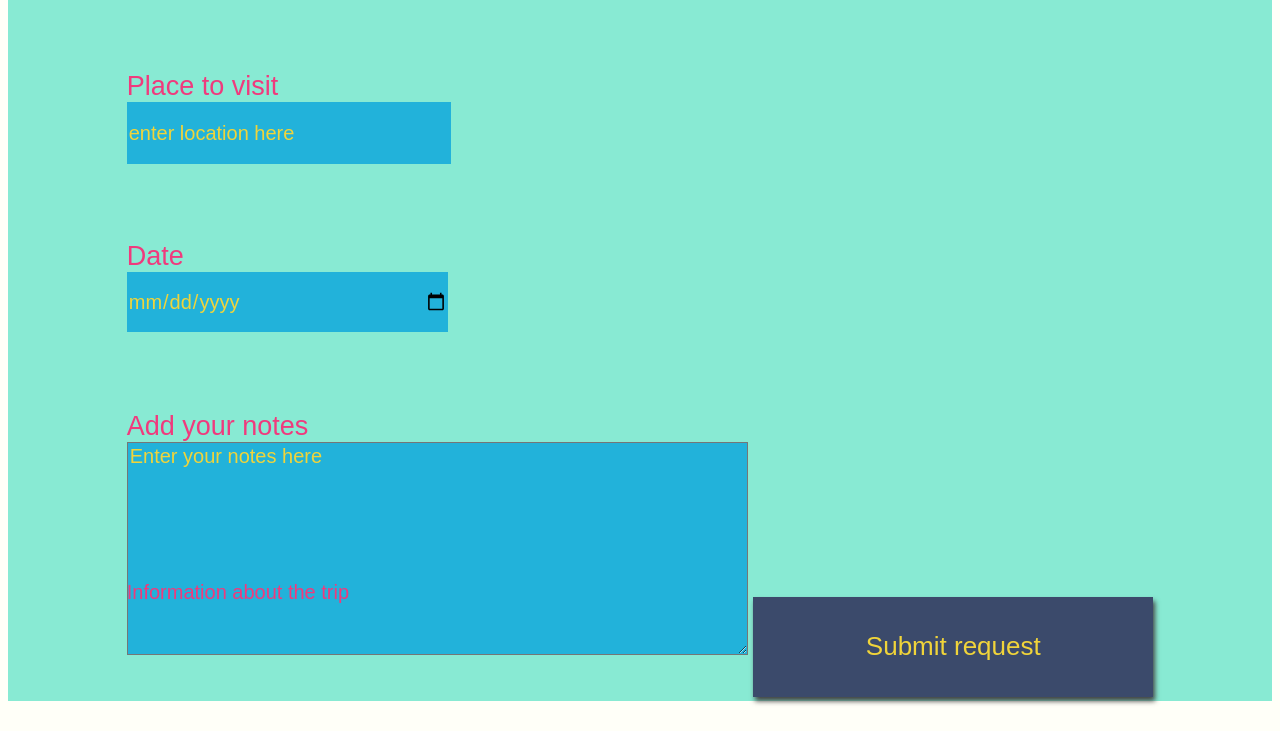
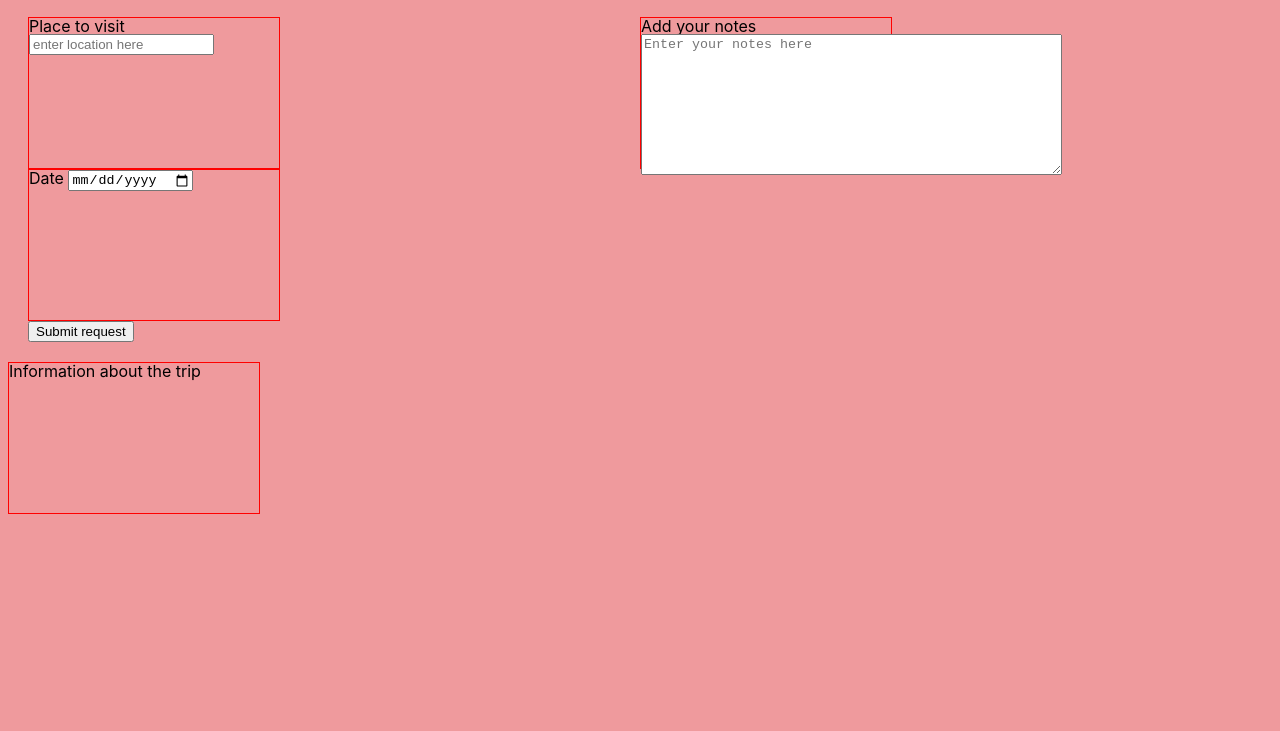
Before and after one commit to basto13/Capstone-project-Udacity, a website built with webpack: page src/client/view/index.html in a window 1280 px wide. Shown: the part 107-838 px from the top of the page. After the commit the page ends 800 px from the top, so only its background shows below. Built offline with nearby package versions, Linux system fonts and the light colour scheme; a web font is replaced by a local one.

Commit message:
update css (added grids)

```diff
--- a/src/client/index.js
+++ b/src/client/index.js
@@ -1,6 +1,7 @@
 import { submitAction } from './js/handleSubmit'
 import './style/style.scss'
 import './style/fonts.scss'
+import './style/base.scss'
 
 //add event listener (click on button)
 document.getElementById('submit').addEventListener('click', submitAction);
--- /dev/null
+++ b/src/client/style/base.scss
@@ -0,0 +1,71 @@
+body {
+    background: #ef9a9d;
+    line-height: 1;
+    font-family: -apple-system, BlinkMacSystemFont, sans-serif;
+}
+
+.app {
+    display: grid;
+    grid-template-rows: auto;
+    grid-template-areas:
+    "top"
+    "middle"
+    "bottom";
+    background: #ef9a9d;
+
+    // @media only screen and (max-width: 600px) {
+    //     margin: 0;
+    //     flex-direction: column;
+    // }
+
+    // @media (min-width: 1200px) {
+    //     max-width: 1000px;
+    //     margin: auto;
+    // }
+}
+
+.headline{
+    display: flex;
+    grid-area: top;
+    // display: block;
+    text-align: center;
+    font-size: 2em;
+    padding: 1em 1em;
+    color: #212122;
+    font-weight: bold;
+    text-transform: uppercase;
+    justify-content: center;
+}
+
+.inputHolder{
+    display: grid;
+    grid-area: middle;
+    padding: 20px;
+    grid-template-columns: 2fr 2fr;
+    grid-template-rows: 1fr 1fr;
+    grid-template-areas:
+    "location notes"
+    "date notes";
+}
+
+#holderLocation{
+    grid-area: location;
+}
+#holderDate{
+    grid-area: date;
+}
+#holderNotes{
+    grid-area: notes;
+}
+
+.holder{
+    // display: flex;
+    width: 250px;
+    height: 150px;
+    border: 1px solid red;
+}
+
+.resultHolder{
+    display: flex;
+    grid-area: bottom;
+}
--- a/src/client/style/style.scss
+++ b/src/client/style/style.scss
@@ -1,123 +1,86 @@
-body{
-    display: flex;
-    justify-content: center;
-    flex-direction: column;
-    background: #fffff8;
-    font-family: -apple-system, BlinkMacSystemFont, sans-serif;
 
-}
+// #entryHolder{
 
-// body {
-//     display: flex;
-//     justify-content: center;
-//     flex-direction: column;
-//     min-height: 100vh;
-//     // background: center / cover no-repeat url(../img/bgimg.jpg) fixed;
 // }
 
-#app{
-    display: grid;
-    grid-auto-rows: minmax(150px, auto);
-    /* grid-template-columns:  */
-    height:100vh;
-    background: #88ead3;
-    color: #f03a7d;
-    justify-content: center;
-    grid-gap: 1em;
-    font-size: 20px;
-    font-family: 'Oswald', sans-serif;
-}
+// #date{
 
-.holder{
+// }
 
-}
+// #temp{
 
-.entry{
-    background: rgba(59, 74, 107, .4);
-}
+// }
 
-#entryHolder{
+// #content{
 
-}
+// }
 
-#date{
+// .headline {
 
-}
+// }
+// .title{
 
-#temp{
+// }
 
-}
+// /*  Basic Styling To Override Default For Basic HTML Elements */
+// label{
+//     display:block;
+//     font-size: 27px;
+// }
 
-#content{
+// input{
+//     display:block;
+//     height: 60px;
+//     width: 320px;
+//     background:#22b2da;
+//     color: #f0d43a;
+//     font-size: 20px;
+//     font-family: 'Oswald', sans-serif;
+//     border: none;
+// }
 
-}
+// button{
+//     width: 400px;
+//     height: 100px;
+//     background: #3b4a6b;
+//     color: #f0d43a;
+//     font-size: 26px;
+//     font-family: 'Oswald', sans-serif;
+//     border: none;
+//     box-shadow: 2px 4px 5px #444;
+// }
+// h1{
+//     font-size: 36px;
+// }
 
-.headline {
+// textarea{
+//     background:#22b2da;
+//     color: #f0d43a;
+//     font-size: 20px;
+//     font-family: 'Oswald', sans-serif;
+// }
+// /* Reset style for HTML element on active to have no border*/
+// input:focus,
+// select:focus,
+// textarea:focus,
+// button:focus {
+//     outline: none;
+// }
+// /* Style for Placeholder Text*/
+// ::placeholder { /* Firefox, Chrome, Opera */
+//     color: #f0d43a;
+//     font-family: 'Oswald', sans-serif;
 
-}
-.title{
+// }
 
-}
+// :-ms-input-placeholder { /* Internet Explorer 10-11 */
+//     color: #f0d43a;
+//     font-family: 'Oswald', sans-serif;
 
-/*  Basic Styling To Override Default For Basic HTML Elements */
-label{
-    display:block;
-    font-size: 27px;
-}
+// }
 
-input{
-    display:block;
-    height: 60px;
-    width: 320px;
-    background:#22b2da;
-    color: #f0d43a;
-    font-size: 20px;
-    font-family: 'Oswald', sans-serif;
-    border: none;
-}
+// ::-ms-input-placeholder { /* Microsoft Edge */
+//     color: #f0d43a;
+//     font-family: 'Oswald', sans-serif;
 
-button{
-    width: 400px;
-    height: 100px;
-    background: #3b4a6b;
-    color: #f0d43a;
-    font-size: 26px;
-    font-family: 'Oswald', sans-serif;
-    border: none;
-    box-shadow: 2px 4px 5px #444;
-}
-h1{
-    font-size: 36px;
-}
-
-textarea{
-    background:#22b2da;
-    color: #f0d43a;
-    font-size: 20px;
-    font-family: 'Oswald', sans-serif;
-}
-/* Reset style for HTML element on active to have no border*/
-input:focus,
-select:focus,
-textarea:focus,
-button:focus {
-    outline: none;
-}
-/* Style for Placeholder Text*/
-::placeholder { /* Firefox, Chrome, Opera */
-    color: #f0d43a;
-    font-family: 'Oswald', sans-serif;
-
-}
-
-:-ms-input-placeholder { /* Internet Explorer 10-11 */
-    color: #f0d43a;
-    font-family: 'Oswald', sans-serif;
-
-}
-
-::-ms-input-placeholder { /* Microsoft Edge */
-    color: #f0d43a;
-    font-family: 'Oswald', sans-serif;
-
-}
+// }
--- a/src/client/view/index.html
+++ b/src/client/view/index.html
@@ -7,24 +7,29 @@
 </head>
 
 <body>
-  <div id="app">
-    <div class="holder headline">
+  <div class="app" id="app">
+    <div class="headline">
       Travel App
     </div>
-    <div class="holder location">
+    <div class="inputHolder" id="inputHolder">
+      <div class="holder" id="holderLocation">
         <label for="location">Place to visit</label>
         <input type="text" id="location" placeholder="enter location here">
       </div>
-    <div class="date">
+      <div class="holder" id="holderDate">
         <label for="date">Date</label>
         <input type="date" id="date" placeholder="Enter the date">
       </div>
-    <div class="holder notes">
+      <div class="holder" id="holderNotes">
         <label for="notes">Add your notes</label>
         <textarea class="myInput" id="notes" placeholder="Enter your notes here" rows="9" cols="50"></textarea>
+      </div>
+      <div class="submitBtn" id="submitBtn">
         <button id="submit" type="submit"> Submit request </button>
       </div>
-    <div class="trip info">
+    </div>
+    <div class="resultHolder" id="resultHolder">
+      <div class="holder" id="holderTripInfo">
         <div class="title">Information about the trip</div>
         <div id="entryHolder">
           <div id="cityName"></div>
@@ -35,13 +40,15 @@
         </div>
       </div>
     </div>
+
+  </div>
   <script>
     // Check that service workers are supported
     if ('serviceWorker' in navigator) {
       // Use the window load event to keep the page load performant
       window.addEventListener('load', () => {
         navigator.serviceWorker.register('/service-worker.js')
-        .then(registration =>console.log("Service worker registered",registration))
+          .then(registration => console.log("Service worker registered", registration))
       });
     }
   </script>
--- a/src/server/server.js
+++ b/src/server/server.js
@@ -77,4 +77,4 @@ app.post('/addImage', async (req, res) => {
     res.send(projectData);
 });
 
-export {getAll};
+module.exports = {getAll};
```
Lines whose indentation alone changed are shown as unchanged.
